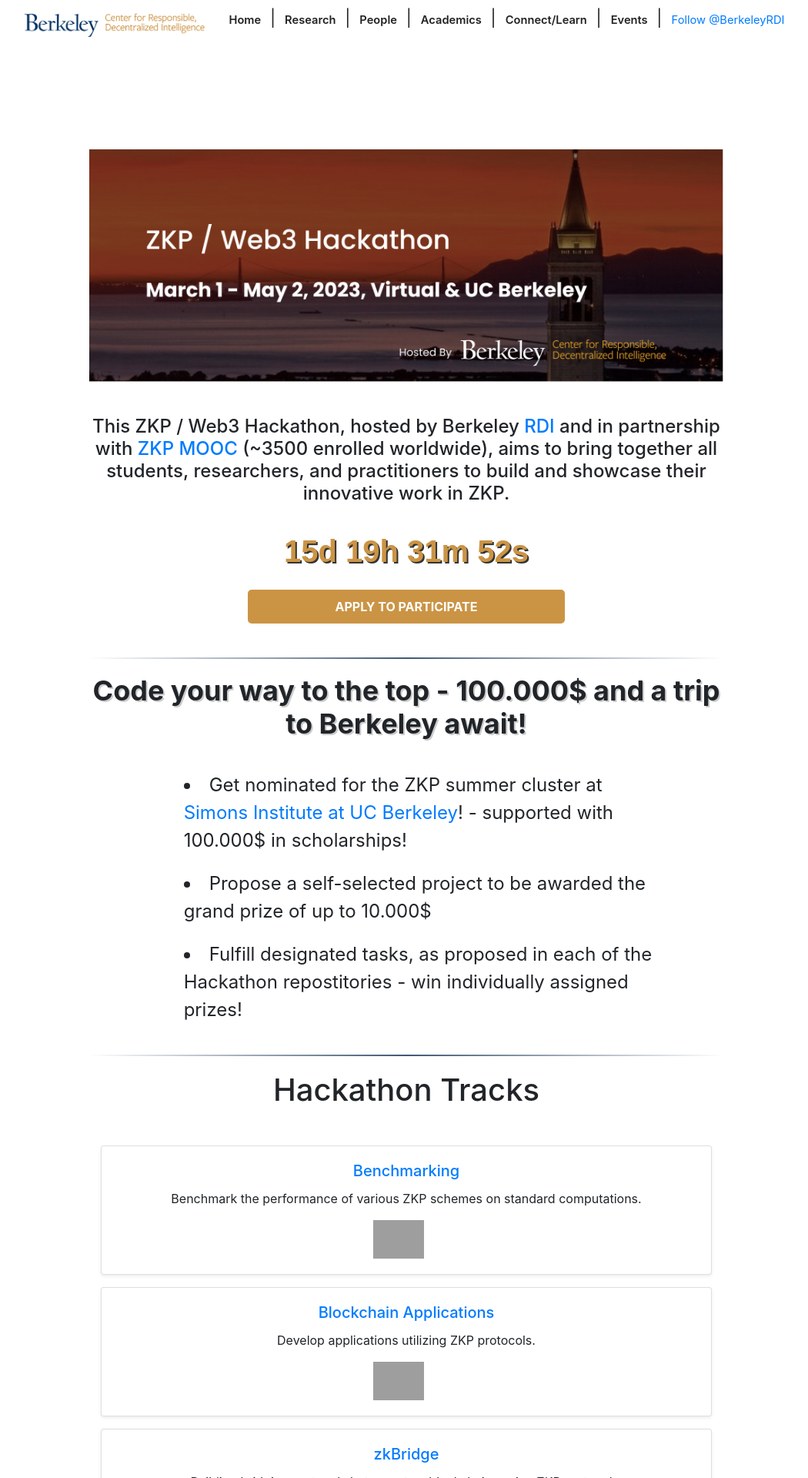
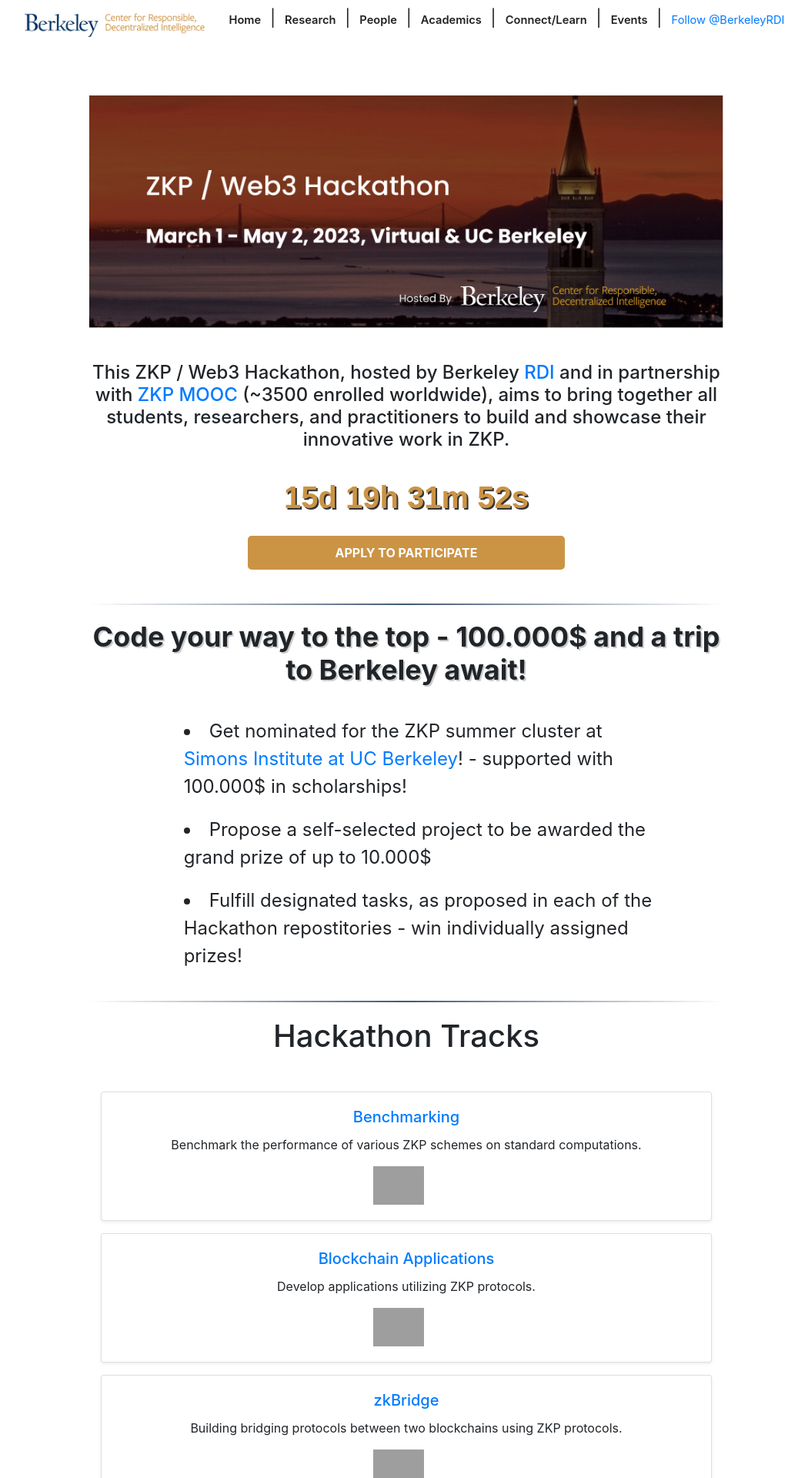
Before and after one commit to rdi-berkeley/zkp-web3-hackathon, a Jekyll site: the page built from index.md, in a window 1280 px wide. Shown: the top 1920 px of the page at 77% size, without its empty margins (112-1162 px from the left). Built offline with Jekyll 4.4.1, drawn with Linux system fonts in a browser that asks for light colours; nearby versions of some CDN libraries; comment, search, counter and statistics services are not loaded; some of the changed text lies outside the part shown; grey boxes are pictures that could not be loaded.

Commit message:
remove mailing list fields + reduce space banner

```diff
--- a/_layouts/home.html
+++ b/_layouts/home.html
@@ -15,6 +15,7 @@ cover-img: "/assets/img/ZKP_Web3 HackathonBanner.jpg"
   .banner {
     position: realtive;
     text-align: center;
+    margin-top: -70px;
     /* top: 0;
     left: 0;
     width: 100%;
@@ -366,20 +367,20 @@ cover-img: "/assets/img/ZKP_Web3 HackathonBanner.jpg"
 	<input type="text" value="" name="LNAME" class="required" id="mce-LNAME" required>
 	<span id="mce-LNAME-HELPERTEXT" class="helper_text"></span>
 </div>
-<div class="mc-field-group">
+<!-- <div class="mc-field-group">
 	<label for="mce-ORG">Organization </label>
 	<input type="text" value="" name="ORG" class="" id="mce-ORG">
 	<span id="mce-ORG-HELPERTEXT" class="helper_text"></span>
-</div>
-<div class="mc-field-group">
+</div> -->
+<!-- <div class="mc-field-group">
 	<label for="mce-CATEGORY">Category </label>
 	<select name="CATEGORY" class="" id="mce-CATEGORY">
 	<option value=""></option>
 	<option value="Academic">Academic</option>
 <option value="Industry">Industry</option>
-<option value="Third ChoiceOther (e.g. NGO, Government)">Third ChoiceOther (e.g. NGO, Government)</option>
+<option value="Third ChoiceOther (e.g. NGO, Government)">Third ChoiceOther (e.g. NGO, Government)</option> -->
 
-	</select>
+	<!-- </select>
 	<span id="mce-CATEGORY-HELPERTEXT" class="helper_text"></span>
 </div>
 <div class="mc-field-group">
@@ -388,7 +389,7 @@ cover-img: "/assets/img/ZKP_Web3 HackathonBanner.jpg"
 	<option value=""></option>
 	<option value="Berkeley">Berkeley</option>
 <option value="Bay Area">Bay Area</option>
-<option value="Remote">Remote</option>
+<option value="Remote">Remote</option> -->
 
 	</select>
 	<span id="mce-LOCATION-HELPERTEXT" class="helper_text"></span>
```
